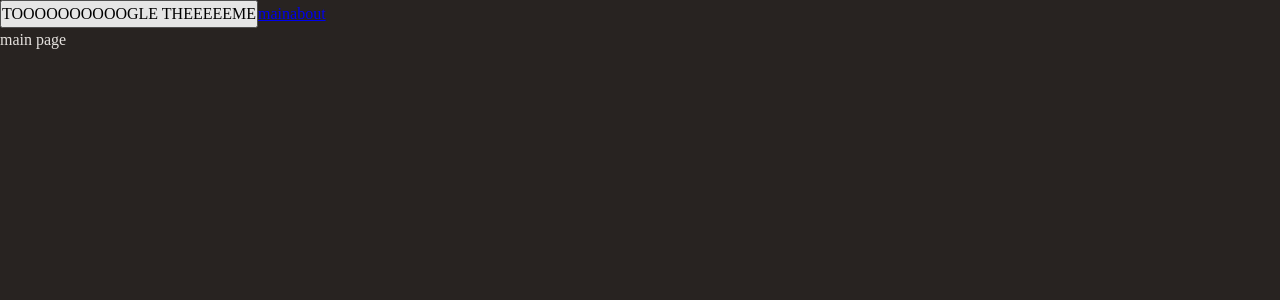
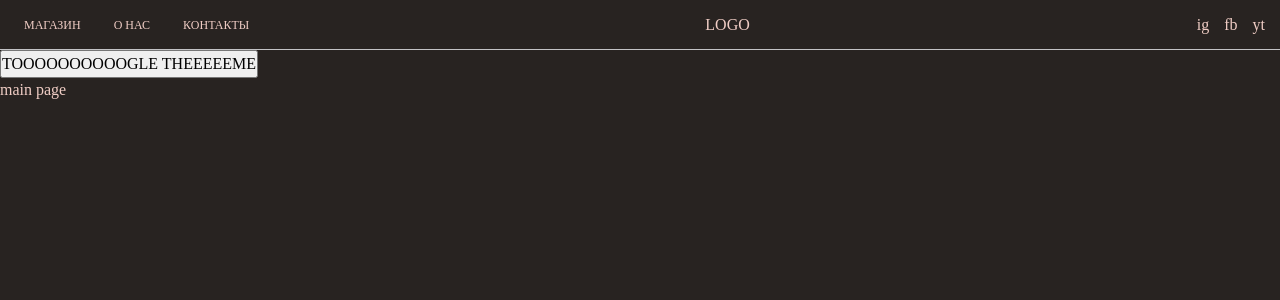
Before and after one commit to SampleText-24/lubim-production, a React app: page / in a window 1280 px wide. Shown: the top 300 px of the page. Built offline with nearby package versions, Linux system fonts and the light colour scheme; a web font is replaced by a local one.

Commit message:
feat: added Navbar and AppLink components with theme support

```diff
--- a/src/app/App.tsx
+++ b/src/app/App.tsx
@@ -1,8 +1,8 @@
-import {Link} from "react-router-dom";
 import {useTheme} from "./providers/ThemeProvider/lib/useTheme";
 import {classNames} from "shared/lib/classNames/classNames";
 import './styles/index.scss'
 import {AppRouter} from "app/providers/router";
+import {Navbar} from "widgets/Navbar";
 
 
 const App = () => {
@@ -11,10 +11,8 @@ const App = () => {
 
     return (
         <div className={classNames('app', {}, [theme])}>
-
+            <Navbar />
             <button onClick={toggleTheme}>TOOOOOOOOOOGLE THEEEEEME</button>
-            <Link to={'/'}>main</Link>
-            <Link to={'/about'}>about</Link>
             <AppRouter />
         </div>
     );
--- a/src/app/styles/reset.scss
+++ b/src/app/styles/reset.scss
@@ -9,6 +9,12 @@
 
 ul[role='list'], ol[role='list']{
   list-style: none;
+}
+
+li {
+  display: block;
+  margin: 0;
+  padding: 0;
 }
 
 html:focus-within{
--- a/src/app/styles/themes/dark.scss
+++ b/src/app/styles/themes/dark.scss
@@ -5,13 +5,13 @@
   --background-color: #282321;  // Основной цвет заднего фона
   --secondary-background-color: #3B2D2A;  // Второй цвет фона (например, для боковых панелей)
 
-  --text-color: #E5E1DE;  // Основной цвет текста
+  --text-color: #F0CDC5;  // Основной цвет текста
   --secondary-text-color: #B8B2AD;  // Вторичный цвет текста
   --muted-text-color: #8F8A85;  // Цвет для менее заметного текста, подсказок
 
   --accent-color: #C7A579;  // Цвет акцента (можно использовать для кнопок или ссылок)
 
-  --border-color: #5A504B;  // Цвет бордеров и разделителей
+  --border-color: #C3C3C5;  // Цвет бордеров и разделителей
   --divider-color: #3A322D;  // Цвет для тонких линий-разделителей
 
   --hover-color: #D1B86A;  // Цвет для элементов при наведении
--- a/src/app/styles/variables/global.scss
+++ b/src/app/styles/variables/global.scss
@@ -1,4 +1,3 @@
-
 :root {
   --font-family-main: "Ledger", serif;
 
@@ -21,4 +20,7 @@
   --font-size-xl: 32px;
   --font-line-xl: 40px;
   --font-xl: var(--font-size-xl) / var(--font-line-xl) var(--font-family-main);
+
+  // Размеры
+  --navbar-height: 50px;
 }
--- /dev/null
+++ b/src/shared/ui/AppLink/AppLink.module.scss
@@ -0,0 +1,28 @@
+.appLink {
+  padding: 4px 8px;
+
+  font-size: var(--font-size-s);
+  text-decoration: none;
+
+  border: 1px solid transparent;
+  border-radius: 4px;
+
+  transition:  0.2s ease-in-out;
+}
+
+.primary {
+  color: var(--text-color);
+
+  &:hover {
+    border: 1px solid var(--text-color);
+  }
+}
+
+.secondary {
+  color: var(--secondary-text-color);
+
+
+  &:hover {
+    border: 1px solid var(--secondary-text-color);
+  }
+}
--- /dev/null
+++ b/src/shared/ui/AppLink/AppLink.tsx
@@ -0,0 +1,46 @@
+import cls from './AppLink.module.scss'
+import {classNames} from "shared/lib/classNames/classNames";
+import {Link, LinkProps} from "react-router-dom";
+import {FC} from "react";
+
+/**
+ * Перечисление тем для компонента AppLink.
+ * Каждая тема соответствует определенному стилю ссылки.
+ */
+export enum AppLinkTheme {
+    PRIMARY = 'primary',
+    SECONDARY = 'secondary'
+}
+
+interface AppLinkProps extends LinkProps {
+    className?: string;
+    theme?: AppLinkTheme;
+}
+
+/**
+ * Компонент AppLink представляет собой ссылку с возможностью добавления классов и тем.
+ *
+ * @param className - Дополнительный класс для ссылки.
+ * @param children - Дети компонента.
+ * @param to - Адрес ссылки.
+ * @param theme - Тема для стилизации ссылки.
+ * @param otherProps - Дополнительные свойства, которые будут переданы в компонент Link.
+ */
+export const AppLink: FC<AppLinkProps> = ({
+    className,
+    children,
+    to,
+    theme = AppLinkTheme.PRIMARY,
+    ...otherProps
+}) => {
+
+    return (
+        <Link
+            to={to}
+            className={classNames(cls.appLink, {}, [className, cls[theme]])}
+            {...otherProps}
+        >
+            {children}
+        </Link>
+    );
+};
--- /dev/null
+++ b/src/widgets/Navbar/index.ts
@@ -0,0 +1 @@
+export {Navbar} from './ui/Navbar'
--- /dev/null
+++ b/src/widgets/Navbar/ui/Navbar.module.scss
@@ -0,0 +1,23 @@
+.navbar {
+  width: 100%;
+  height: var(--navbar-height);
+
+  border-bottom: 1px solid var(--border-color);
+
+  display: flex;
+  align-items: center;
+  justify-content: space-between;
+  padding: 0 15px;
+
+  & .links {
+    display: flex;
+    align-items: center;
+    gap: 15px;
+  }
+
+  & .icons {
+    display: flex;
+    align-items: center;
+    gap: 15px;
+  }
+}
--- /dev/null
+++ b/src/widgets/Navbar/ui/Navbar.tsx
@@ -0,0 +1,38 @@
+import {FC} from "react";
+import {AppLink} from "shared/ui/AppLink/AppLink";
+
+import {classNames} from "shared/lib/classNames/classNames";
+import cls from './Navbar.module.scss';
+
+interface NavbarProps {
+    className?: string;
+}
+
+/**
+ * Компонент Navbar представляет собой панель навигации, которая включает ссылки на основные разделы сайта,
+ * а также иконки социальных сетей.
+ *
+ * @param className - Дополнительный класс для стилизации Navbar.
+ */
+export const Navbar: FC<NavbarProps> = ({className}) => {
+    return (
+        <header className={classNames(cls.navbar, {}, [className])}>
+            {/* Список навигационных ссылок */}
+            <ul className={cls.links}>
+                <li><AppLink to={'/'}>МАГАЗИН</AppLink></li>
+                <li><AppLink to={'/about'}>О НАС</AppLink></li>
+                <li><AppLink to={'/posts'}>КОНТАКТЫ</AppLink></li>
+            </ul>
+
+            {/* Логотип компании */}
+            <div className={cls.logo}>LOGO</div>
+
+            {/* Список иконок социальных сетей */}
+            <ul className={cls.icons}>
+                <li>ig</li>
+                <li>fb</li>
+                <li>yt</li>
+            </ul>
+        </header>
+    );
+};
```
